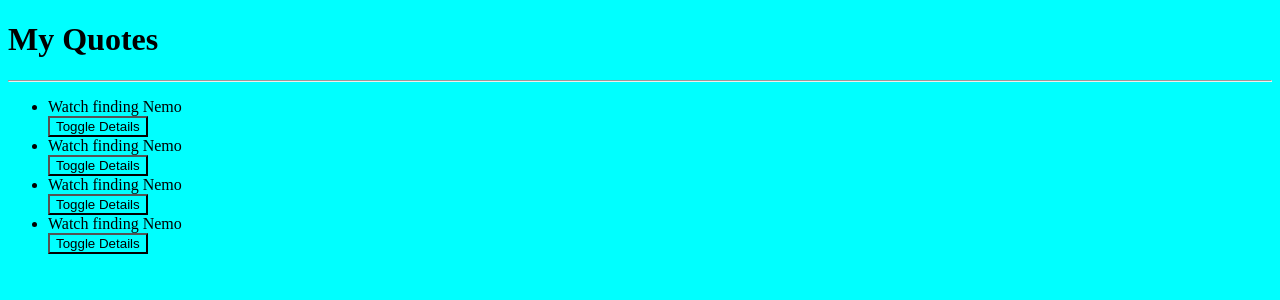
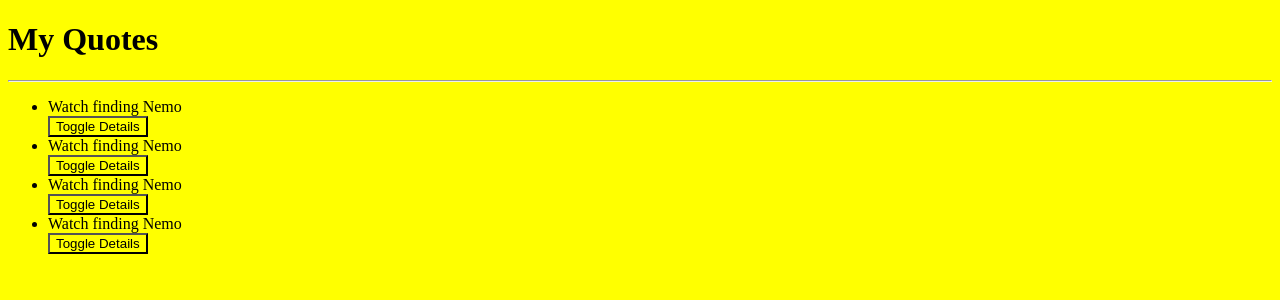
Before and after one commit to Parikirui/Quotes, an Angular app: page / in a window 1280 px wide. Shown: the top 300 px of the page. Built offline with nearby package versions, Linux system fonts and the light colour scheme.

Commit message:
changed the background color to yellow

```diff
--- a/src/styles.css
+++ b/src/styles.css
@@ -1,3 +1,3 @@
 *{
-    background-color: aqua;
+    background-color: yellow;
 }
```
